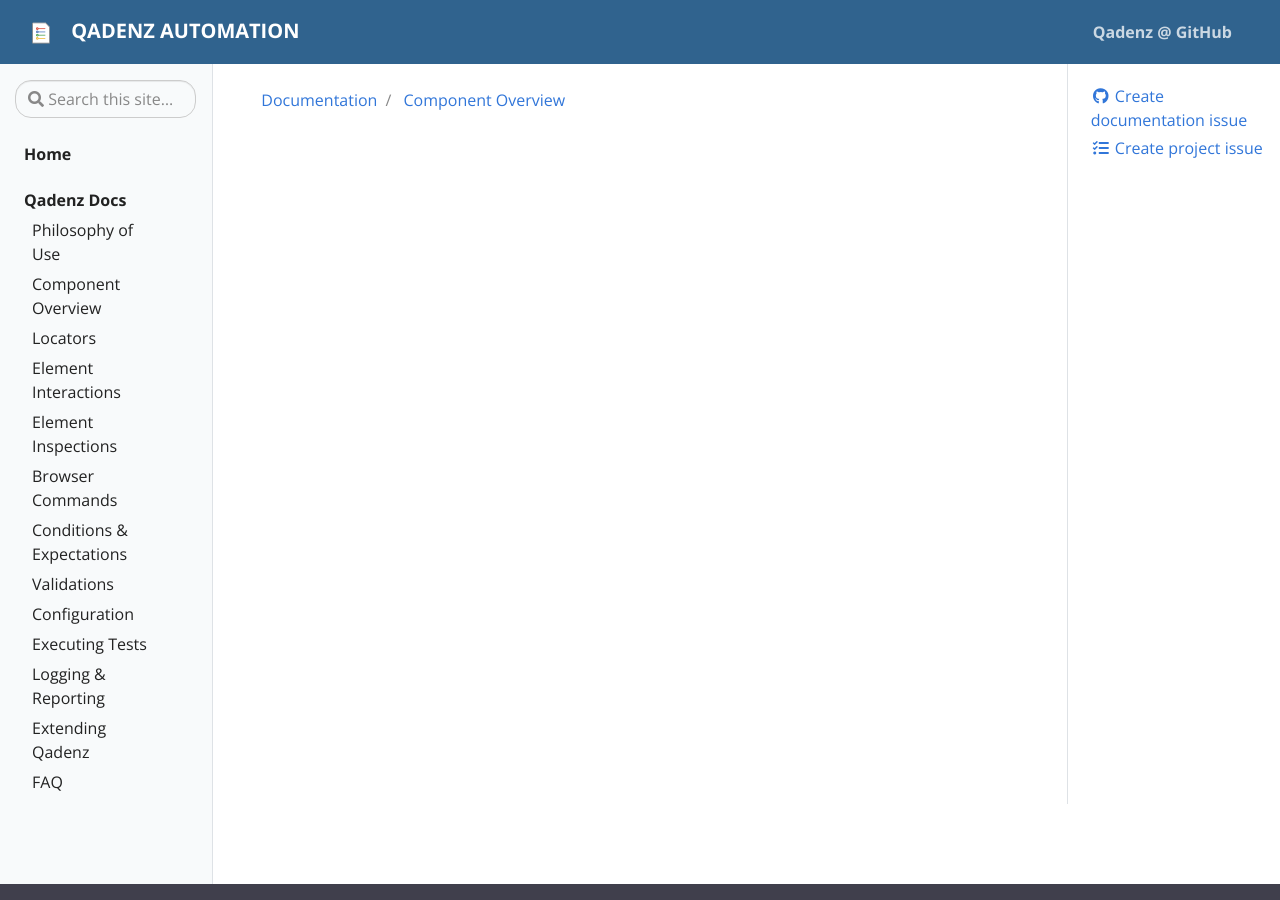
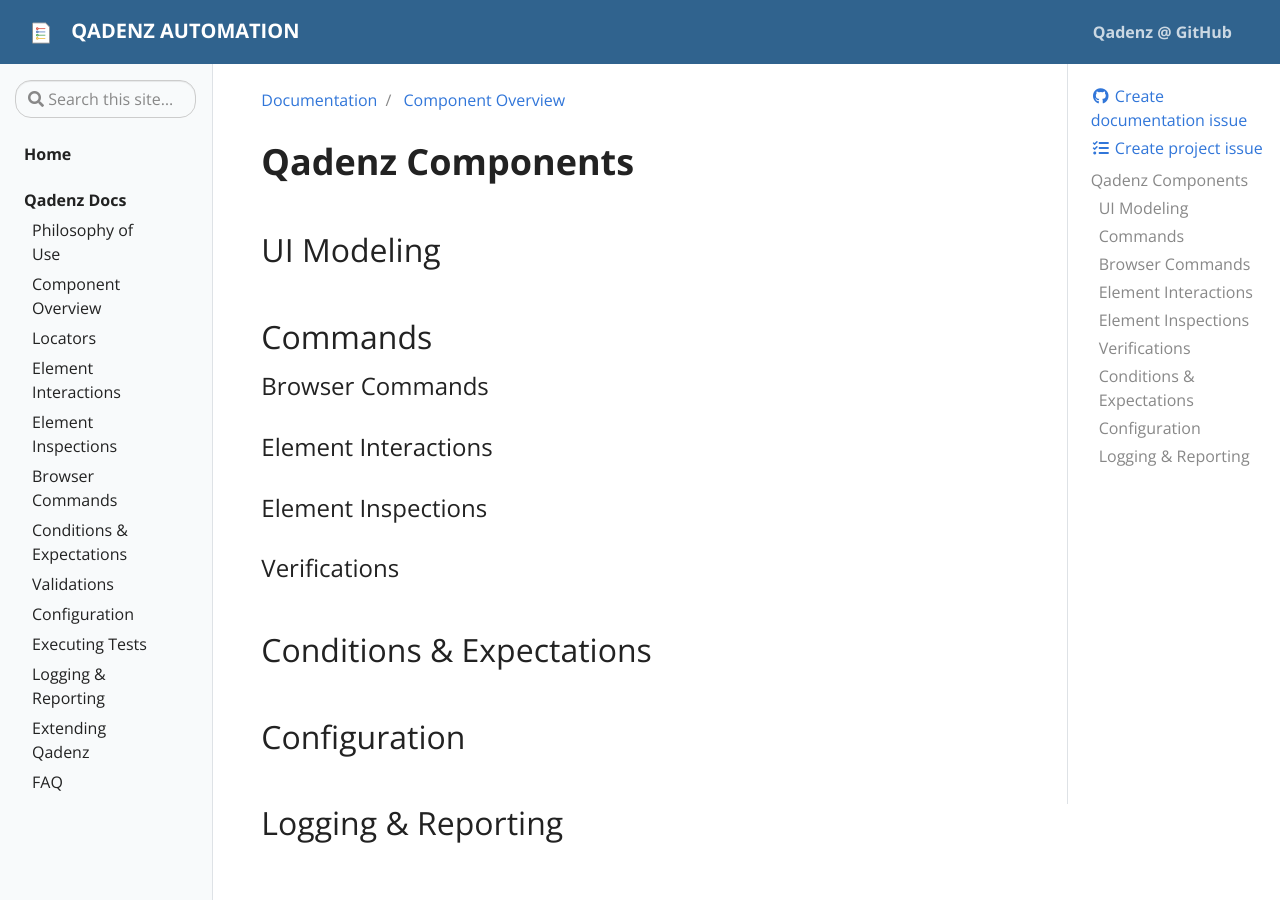
Before and after one commit to qadenz/qadenz.github.io, a Jekyll site: the page built from _docs/component-overview.md, in a window 1280 px wide and 900 px high. Built offline with Jekyll 4.4.1, drawn with Linux system fonts in a browser that asks for light colours.

Commit message:
Reconfiguration of stubbed pages

```diff
--- a/_docs/component-overview.md
+++ b/_docs/component-overview.md
@@ -3,3 +3,22 @@ title: Component Overview
 tags:
 description: Understanding the major components of the Qadenz library
 ---
+# Qadenz Components
+
+## UI Modeling
+
+## Commands
+
+### Browser Commands
+
+### Element Interactions
+
+### Element Inspections
+
+### Verifications
+
+## Conditions & Expectations
+
+## Configuration
+
+## Logging & Reporting
--- /dev/null
+++ b/_docs/element-inspections.md
@@ -0,0 +1,5 @@
+---
+title: Element Inspections
+tags:
+description: Using Selenium to interrogate UI elements.
+---
```
Also changed, not shown: _docs/components/ui-modeling.md (deleted, +0 -5 lines), _docs/element-interactions.md (added, +5 -0 lines), _docs/locators.md (added, +5 -0 lines), _docs/ui-modeling.md (deleted, +0 -5 lines), _docs/browser-commands.md (renamed from _docs/components/browser-commands.md), _docs/conditions-and-expectations.md (renamed from _docs/components/conditions-and-expectations.md), _docs/configuration.md (renamed from _docs/components/configuration.md), _docs/logging-and-reporting.md (renamed from _docs/components/logging-and-reporting.md).
